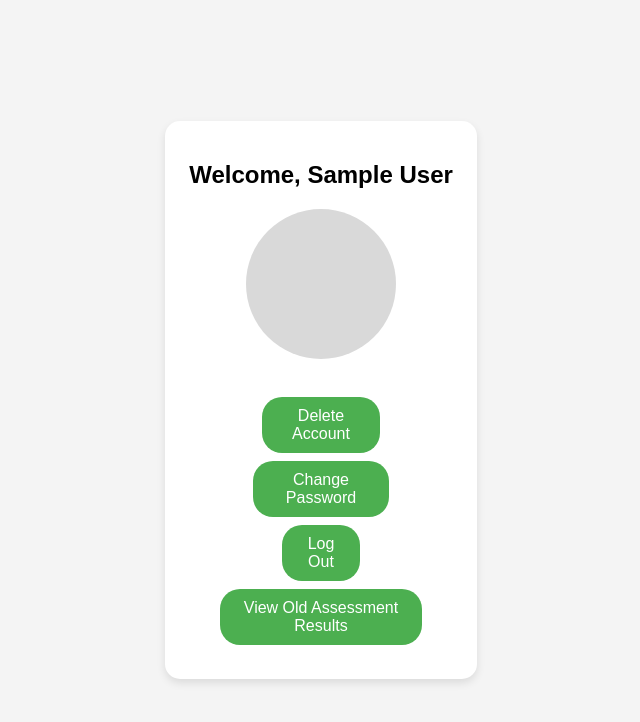
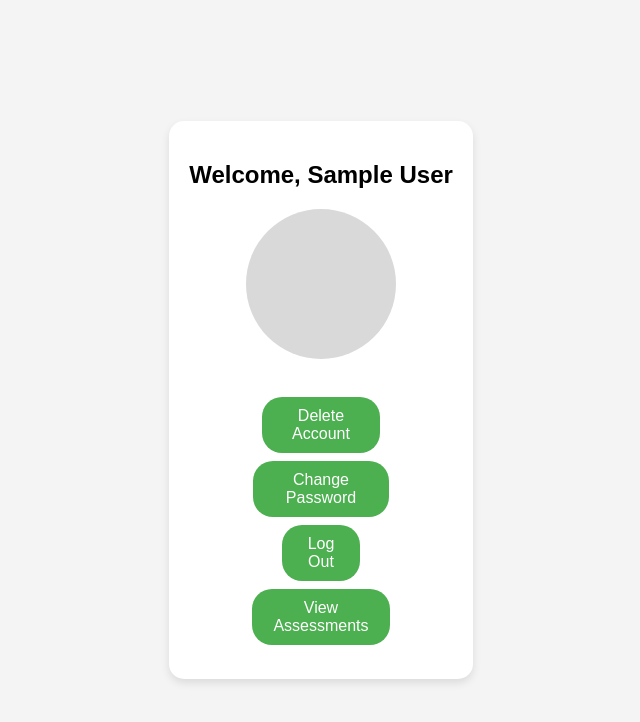
Before and after one commit to software-students-spring2024/2-web-app-exercise-team-11, a Flask app: page /profile in a window 1280 px wide. Shown: the top 722 px of the page, without its empty margins (319-959 px from the left). Run offline with Flask 2, Linux system fonts and the light colour scheme; the visitor is signed in with stand-in values (Sample User, id 1); a database or web service that is not in the repository returns one stand-in record (values such as "Sample title").

Commit message:
Display Assesments'

```diff
--- a/app.py
+++ b/app.py
@@ -187,7 +187,23 @@ def change_pass():
 
 
 
+@app.route("/assessments")
+def assessments():
+    """
+    Display user assessments
+    """
+    if 'email' in session:
+        email = session['email']
+        user = db.users.find_one({'email': email})
 
+        if user and 'assessments' in user:
+            return render_template("assessments.html", assessments=user['assessments'])
+        else:
+            error_message = "No assessments found."
+            return render_template("assessments.html", error=error_message)
+    else:
+        error_message = "User is not logged in."
+        return render_template("sign_in.html", error=error_message)
 
 
 
--- a/templates/profile.html
+++ b/templates/profile.html
@@ -8,7 +8,6 @@
     <div class="profile-container">
         <h2>Welcome, {{ user.full_name }}</h2>
         <div class="profile-picture">
-            <!-- <img src="../images/profile.jpeg"> -->
         </div>
         <div class="profile-actions">
             <form action="/delete_profile" method="POST">
@@ -20,7 +19,9 @@
             <form action="/logout">
                 <button type="submit">Log Out</button>
             </form>
-            <button onclick="location.href='/view_assessments'">View Old Assessment Results</button>
+            <form action="/assessments">
+                <button type="submit">View Assessments</button>
+            </form>
         </div>
     </div>
 </body>
```
Also changed, not shown: templates/assessments.html (added, +32 -0 lines).
